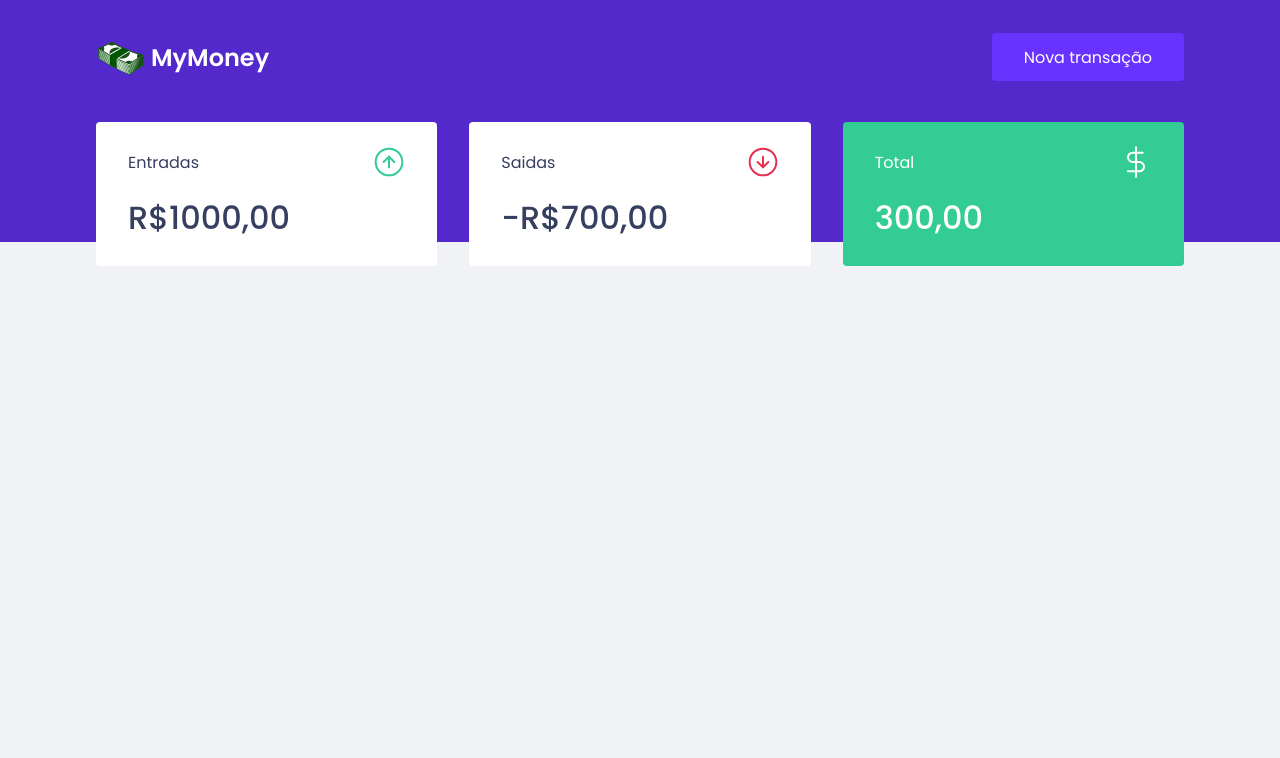
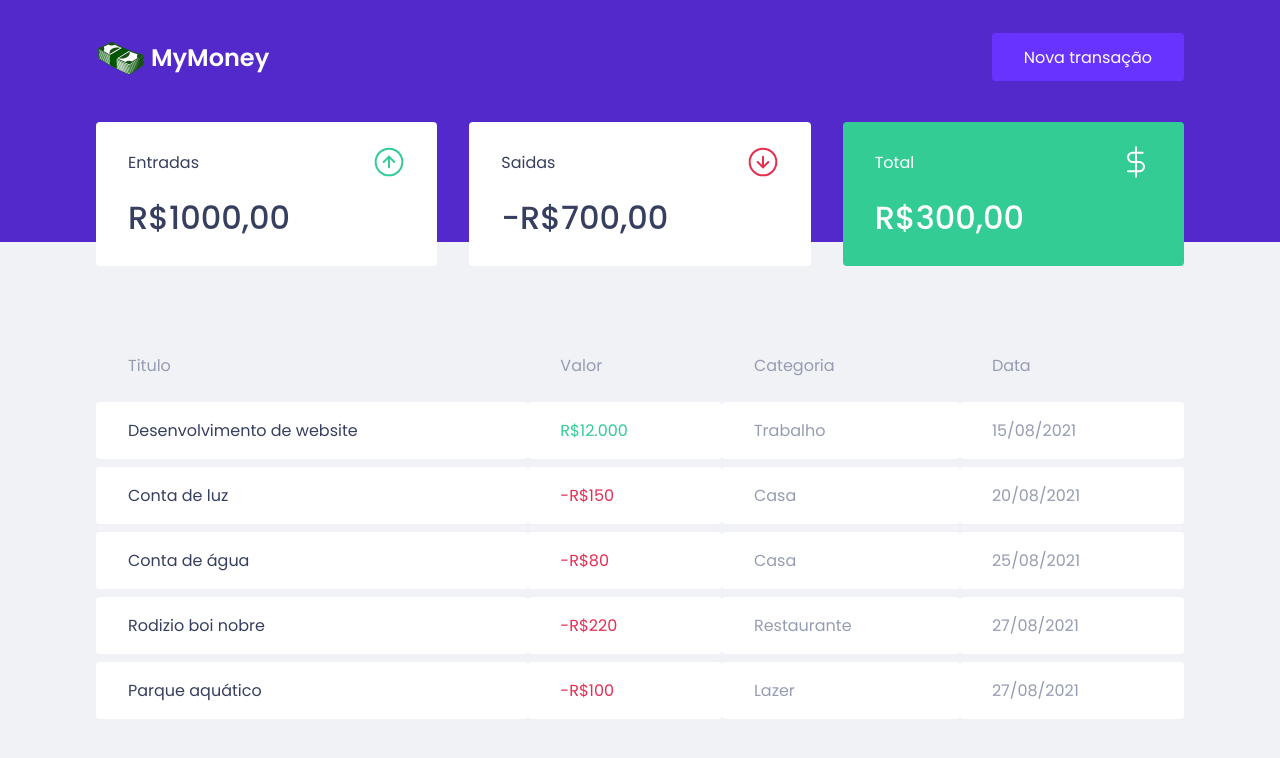
Before and after one commit to jefferson1104/ignite-mymoney, a React (Create React App) app: page / in a window 1280 px wide. Shown: the top 758 px of the page. Built offline with nearby package versions, Linux system fonts and the light colour scheme.

Commit message:
componente TransactionsTable

```diff
--- a/src/components/Dashboard/index.tsx
+++ b/src/components/Dashboard/index.tsx
@@ -1,10 +1,12 @@
 import { Summary } from "../Summary/indext";
+import { TransactionsTable } from "../TransactionsTable";
 import { Container } from "./styles";
 
 export function Dashboard() {
   return (
     <Container>
       <Summary />
+      <TransactionsTable />
     </Container>
   );
 }
--- a/src/components/Summary/indext.tsx
+++ b/src/components/Summary/indext.tsx
@@ -28,7 +28,7 @@
           <p>Total</p>
           <img src={totalImg} alt="Total" />
         </header>
-        <strong>300,00</strong>
+        <strong>R$300,00</strong>
       </div>
     </Container>
   );
--- /dev/null
+++ b/src/components/TransactionsTable/index.tsx
@@ -0,0 +1,51 @@
+import { Container } from "./styles";
+
+export function TransactionsTable() {
+  return (
+    <Container>
+      <table>
+        <thead>
+          <tr>
+            <th>Titulo</th>
+            <th>Valor</th>
+            <th>Categoria</th>
+            <th>Data</th>
+          </tr>
+        </thead>
+
+        <tbody>
+          <tr>
+            <td>Desenvolvimento de website</td>
+            <td className="deposit">R$12.000</td>
+            <td>Trabalho</td>
+            <td>15/08/2021</td>
+          </tr>
+          <tr>
+            <td>Conta de luz</td>
+            <td className="withdraw">-R$150</td>
+            <td>Casa</td>
+            <td>20/08/2021</td>
+          </tr>
+          <tr>
+            <td>Conta de água</td>
+            <td className="withdraw">-R$80</td>
+            <td>Casa</td>
+            <td>25/08/2021</td>
+          </tr>
+          <tr>
+            <td>Rodizio boi nobre</td>
+            <td className="withdraw">-R$220</td>
+            <td>Restaurante</td>
+            <td>27/08/2021</td>
+          </tr>
+          <tr>
+            <td>Parque aquático</td>
+            <td className="withdraw">-R$100</td>
+            <td>Lazer</td>
+            <td>27/08/2021</td>
+          </tr>
+        </tbody>
+      </table>
+    </Container>
+  );
+}
--- /dev/null
+++ b/src/components/TransactionsTable/styles.ts
@@ -0,0 +1,38 @@
+import styled from 'styled-components';
+
+export const Container = styled.div`
+  margin-top: 4rem;
+
+  table {
+    width: 100%;
+    border-spacing: 0 0.5rem;
+
+    th {
+      color: var(--text-body);
+      font-weight: 400;
+      padding: 1rem 2rem;
+      text-align: left;
+      line-height: 1.5rem;
+    }
+
+    td {
+      padding: 1rem 2rem;
+      border: 0;
+      background: var(--shape);
+      color: var(--text-body);
+      border-radius: 0.25rem;
+
+      &:first-child {
+        color: var(--text-title)
+      }
+
+      &.deposit {
+        color: var(--green)
+      }
+
+      &.withdraw {
+        color: var(--red)
+      }
+    }
+  }
+`;
```
